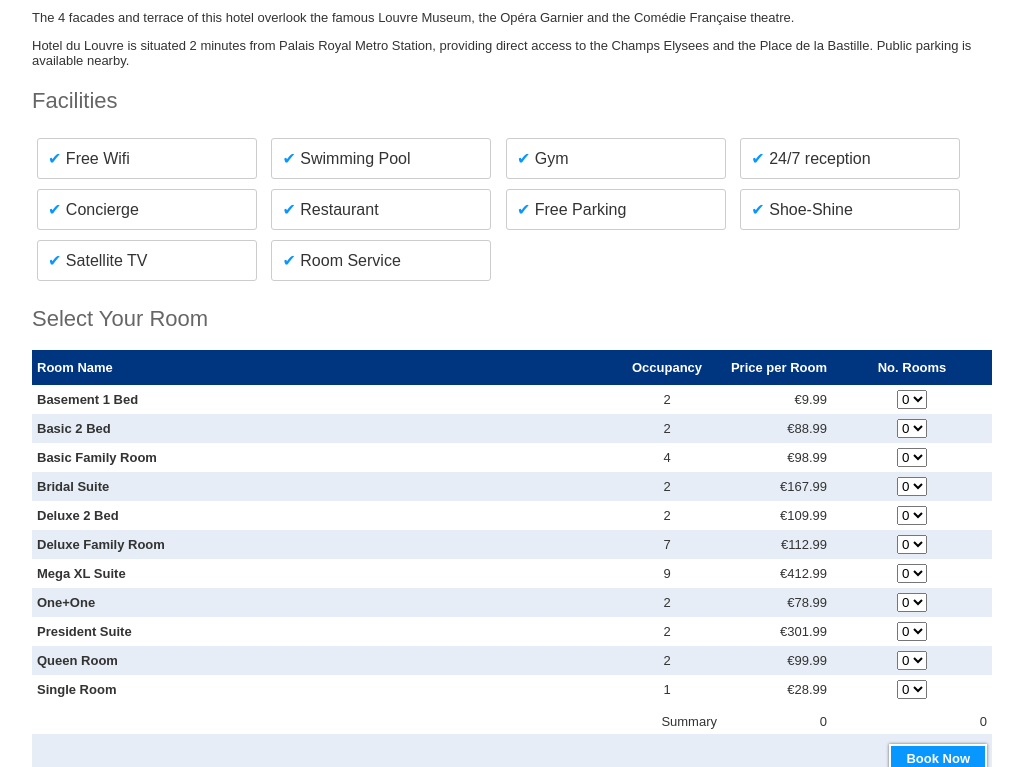
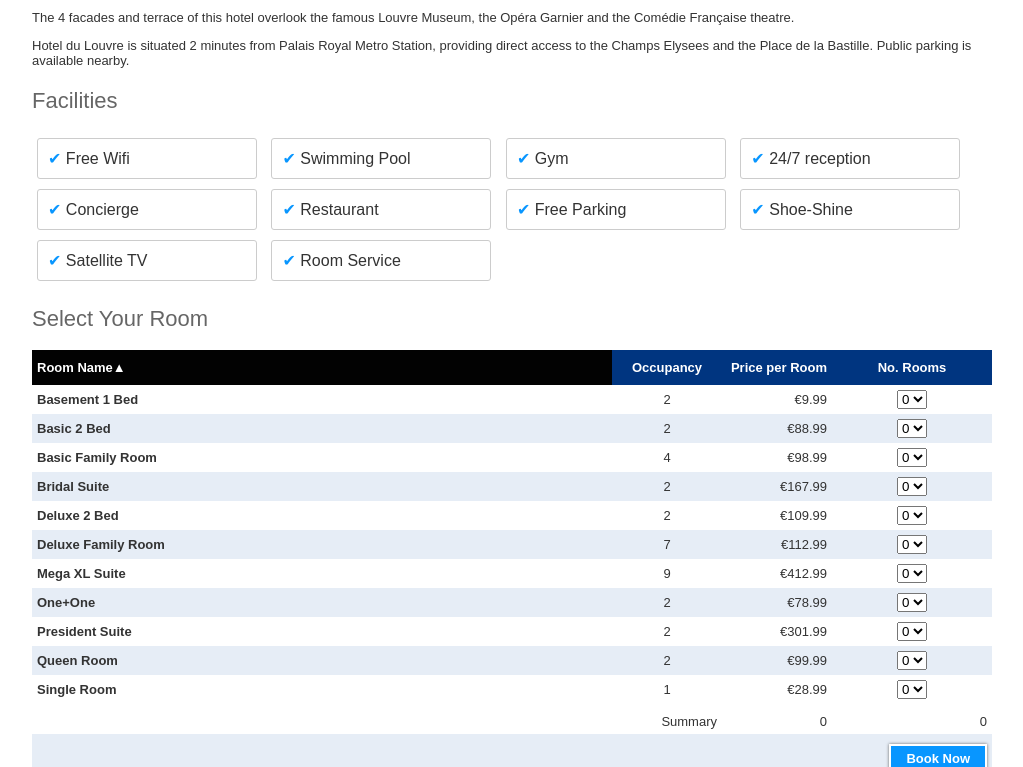
Before and after one commit to jesusoterogomez/fe, a plain HTML site: page index.html in a window 1280 px wide. Both pictures are taken after a click on the element "Room Name". Shown: the part 554-1321 px from the top of the page, without its empty margins (128-1151 px from the left). Drawn offline with Linux system fonts and the light colour scheme.

Commit message:
Added filtering by number & string to booking table

```diff
--- a/css.css
+++ b/css.css
@@ -148,6 +148,14 @@ h2 {
 	padding: 10px 5px;
 }
 
+.rooms_table th.sort{
+	background-color: #020202;
+	/*▼*/
+}
+.rooms_table th.sort:after{
+	content: '▲';
+}
+
 .rooms_table .room_name {
 	font-weight: bold;
 }
--- a/js.js
+++ b/js.js
@@ -2,7 +2,7 @@
 // Room Selection Summary
 var table = $(".rooms_table_form");
 var rooms = $(table).find('select[name^="room"]');
-var rows  = $(table).find('tbody .one_room');
+var rows  = $(table).find('tbody tr.one_room');
 var cols  = $(table).find('thead > tr > th');
 
 rooms.change(function (e) {
@@ -22,14 +22,17 @@ rooms.change(function (e) {
 cols.on('click', function (e) {
 	e.preventDefault();
 	var tbody = rows.parent();
-	var index = cols.index($(this)); // Index of Clicked Column
+	var index = cols.index($(this)); // Index of clicked column
+	var rowsArray = rows.toArray();
 
-	var colArray = rows.toArray(); // Rows of Clicked Column
+	$(rows).detach(); // Remove row collection
+	rowsArray.sort(tableSort(index));
 
-	$(rows).detach(); //remove row collection
-	colArray.sort(tableSort(index)); // apply sorting
 
-	tbody.append(colArray); //append sorted row collection
+	$(cols).removeClass('sort');
+	$(this).addClass('sort');
+	// console.log(this);
+	tbody.append(rowsArray); // Append sorted row collection
 });
 
 function tableSort (index) {
@@ -37,12 +40,19 @@ function tableSort (index) {
 		var valA = $(a).find('td:eq('+index+')').html();
 		var	valB = $(b).find('td:eq('+index+')').html();
 
-		if (valA > valB){
-			return 1;
+		//Check whether to sort by number or string
+		if($.isNumeric(valA) && $.isNumeric(valB))
+		{
+			return valA - valB;
 		}
-		if (valA < valB){
-			return -1;
+		else
+		{
+			return valA > valB ? 1 : -1;
+			// if (valA > valB){return  1;}
+			// else if (valA < valB){return -1;}
+			// return 0;
 		}
 		return 0;
+
 	}
 }
```
